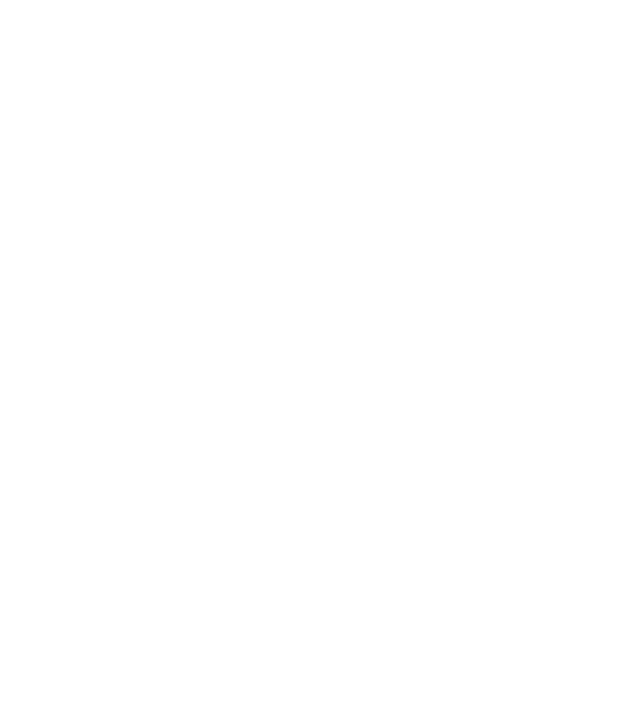
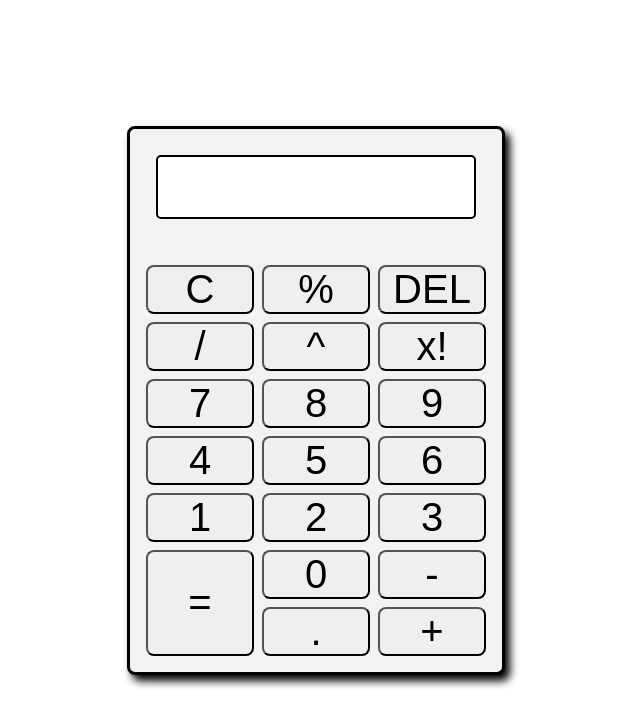
Before and after one commit to mathfm/projeto-ingles, a plain HTML site: page src/index.html in a window 1280 px wide. Shown: the whole page, without its empty margins (324-964 px from the left). Drawn offline with Linux system fonts and the light colour scheme.

Commit message:
estrutura e estilo adicionados

```diff
--- a/src/index.html
+++ b/src/index.html
@@ -8,6 +8,34 @@
     <script src="script.js" defer></script>
 </head>
 <body>
-
+    <section class="calculadora">
+        <div id="operacoes">
+            <div id="previa-op">
+                <p id="valor-calculadora"></p>
+            </div>
+        </div>
+        <div id="btn-container">
+            <button class="operadores">C</button>
+            <button class="operadores">%</button>
+            <button class="operadores">DEL</button>
+            <button class="operadores">/</button>
+            <button class="number-calc">^</button>
+            <button class="number-calc">x!</button>
+            <button class="number-calc">7</button>
+            <button class="operadores">8</button>
+            <button class="number-calc">9</button>
+            <button class="number-calc">4</button>
+            <button class="number-calc">5</button>
+            <button class="operadores">6</button>
+            <button class="number-calc">1</button>
+            <button class="number-calc">2</button>
+            <button class="number-calc">3</button>
+            <button id="somar" class="double-btn">=</button>
+            <button class="number-calc">0</button>
+            <button id="operadores">-</button>
+            <button id="ponto-flutuante">.</button>
+            <button class="operadores">+</button>
+        </div>
+    </section>
 </body>
 </html>
--- a/src/style.css
+++ b/src/style.css
@@ -0,0 +1,74 @@
+* {
+    padding: 0;
+    margin: 0;
+    box-sizing: border-box;
+}
+
+body {
+    display: flex;
+    justify-content: center;
+    align-items: center;
+    width: 100vw;
+    height: 100vh;
+}
+
+
+
+.calculadora {
+    background-color: rgb(242, 242, 242);
+    padding: 1em;
+    border-radius: 0.5em;
+    border: 0.2em solid black;
+    box-shadow: 5px 6px 9px black;
+    display: flex;
+    flex-direction: column;
+    align-items: center;
+
+}
+
+#operacoes {
+    padding: 10px;
+    margin-bottom: 2em;
+}
+
+#previa-op {
+    width: 10em;
+    min-height: 2em;
+    font-size: 2em;
+    display: inline-block;
+    background-color: #FFF;
+    border-radius: 0.1em;
+    border: 2px solid black;
+    border-radius: 5px;
+    word-wrap: break-word;
+    overflow-wrap: break-word;
+}
+
+#previa-op p {
+    text-align: end;
+    font-size: 1em;
+    margin-right: 0.4em;
+}
+
+#btn-container {
+    display: grid;
+    grid-template-columns: repeat(3, 1fr);
+    gap: 0.5em;
+    width: 100%;
+}
+
+#btn-container button {
+    font-size: 40px;
+    border-radius: 0.2em;
+    cursor: pointer;
+    transition: .3s;
+}
+
+#btn-container button:hover {
+    background-color: #FFF;
+    transform: scale(1.1);
+}
+
+.double-btn {
+    grid-row: span 2;
+}
```
